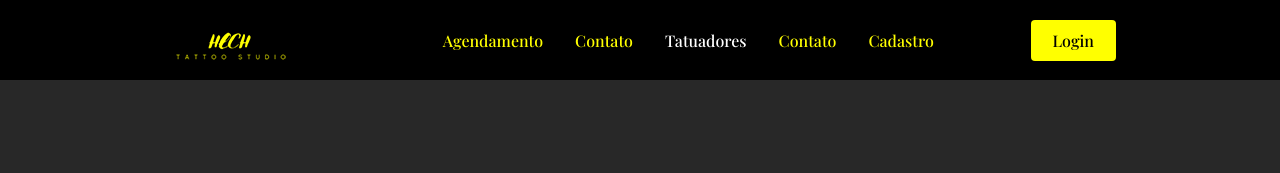
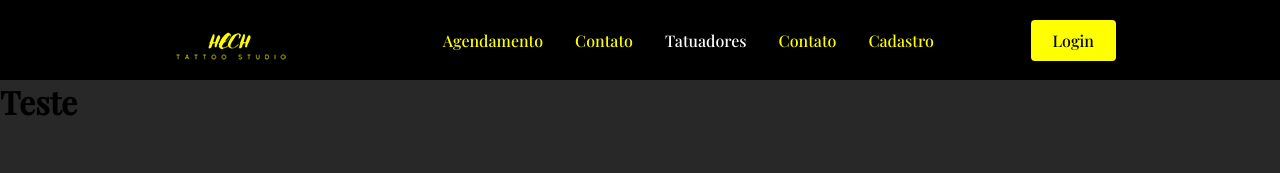
Before and after one commit to devHelioFranco/tattoo-studio-react, a React (Create React App) app: page /tatuadores in a window 1280 px wide. Shown: the top 173 px of the page. Built offline with nearby package versions, Linux system fonts and the light colour scheme; a web font is replaced by a local one.

Commit message:
FEAT: criacao pagina tatuadores

```diff
--- a/package.json
+++ b/package.json
@@ -6,6 +6,7 @@
     "@testing-library/jest-dom": "^5.16.1",
     "@testing-library/react": "^12.1.2",
     "@testing-library/user-event": "^13.5.0",
+    "g": "^2.0.1",
     "react": "^17.0.2",
     "react-dom": "^17.0.2",
     "react-icons": "^4.3.1",
--- a/src/components/Layout/Layout.js
+++ b/src/components/Layout/Layout.js
@@ -5,6 +5,7 @@ import NavBar from "../Nav2"
 import {BrowserRouter as Router, Route, Routes} from "react-router-dom"
 import Home from "../../pages"
 import Agendamento from "../../pages/Agendamento/agendamento"
+import Tatuadores from '../../pages/Tatuadores/Tatuadores'
 import Footer from "../Footer/Footer"
 
 const Layout = () => {
@@ -15,6 +16,7 @@ const Layout = () => {
         <Routes>
           <Route path="/" element={<Home />} />
           <Route path="/agendamento" element={<Agendamento />} />
+          <Route path='/tatuadores' element={ <Tatuadores /> } />
         </Routes>
         <Footer />
       </Router>
--- /dev/null
+++ b/src/pages/Tatuadores/Tatuadores.jsx
@@ -0,0 +1,11 @@
+import React from 'react'
+
+const Tatuadores = () =>{
+    return(
+        <div>
+            <h1>Teste</h1>
+        </div>
+    )
+}
+
+export default Tatuadores
```
Also changed, not shown: 1 other file (tests, documents, lock files or other folders).
